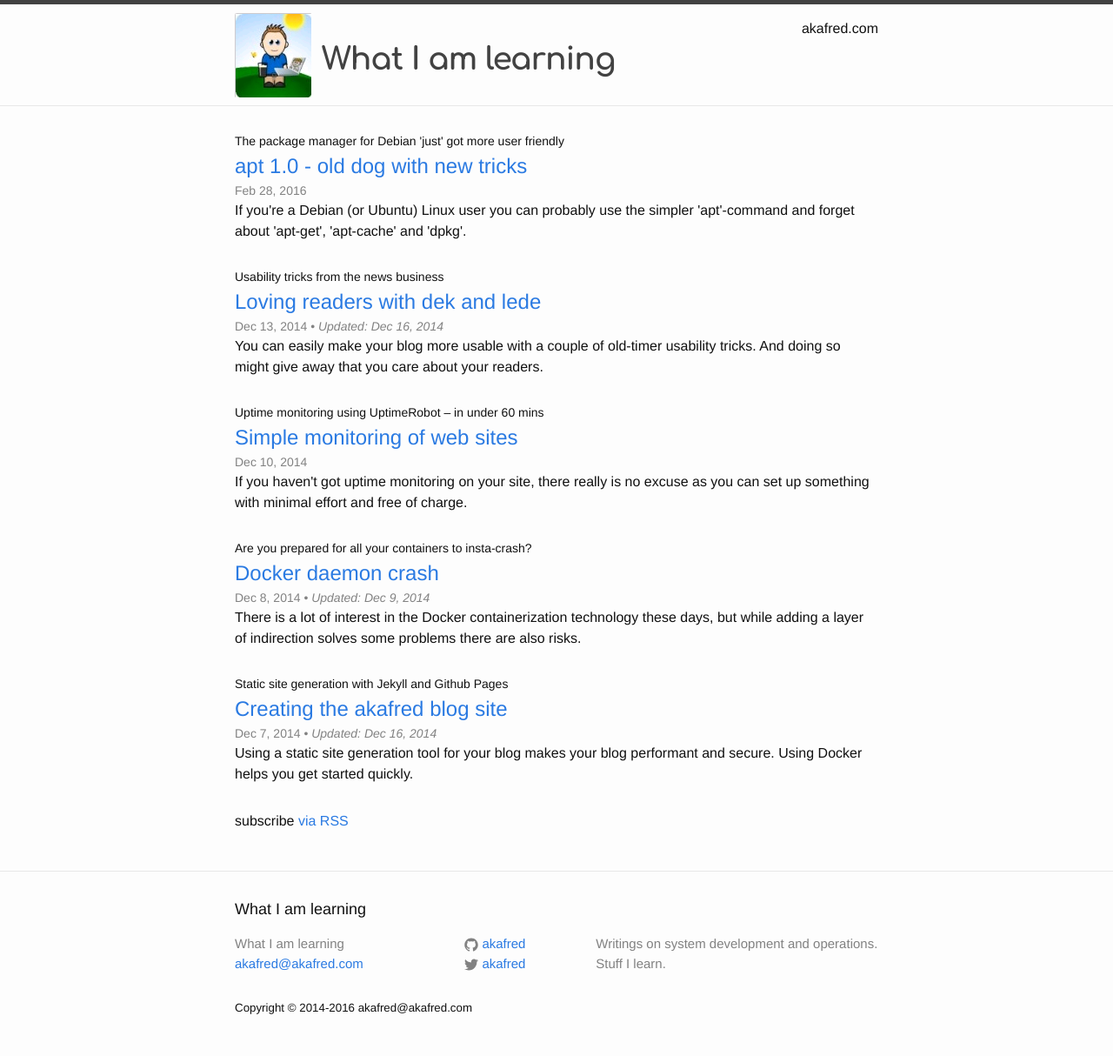
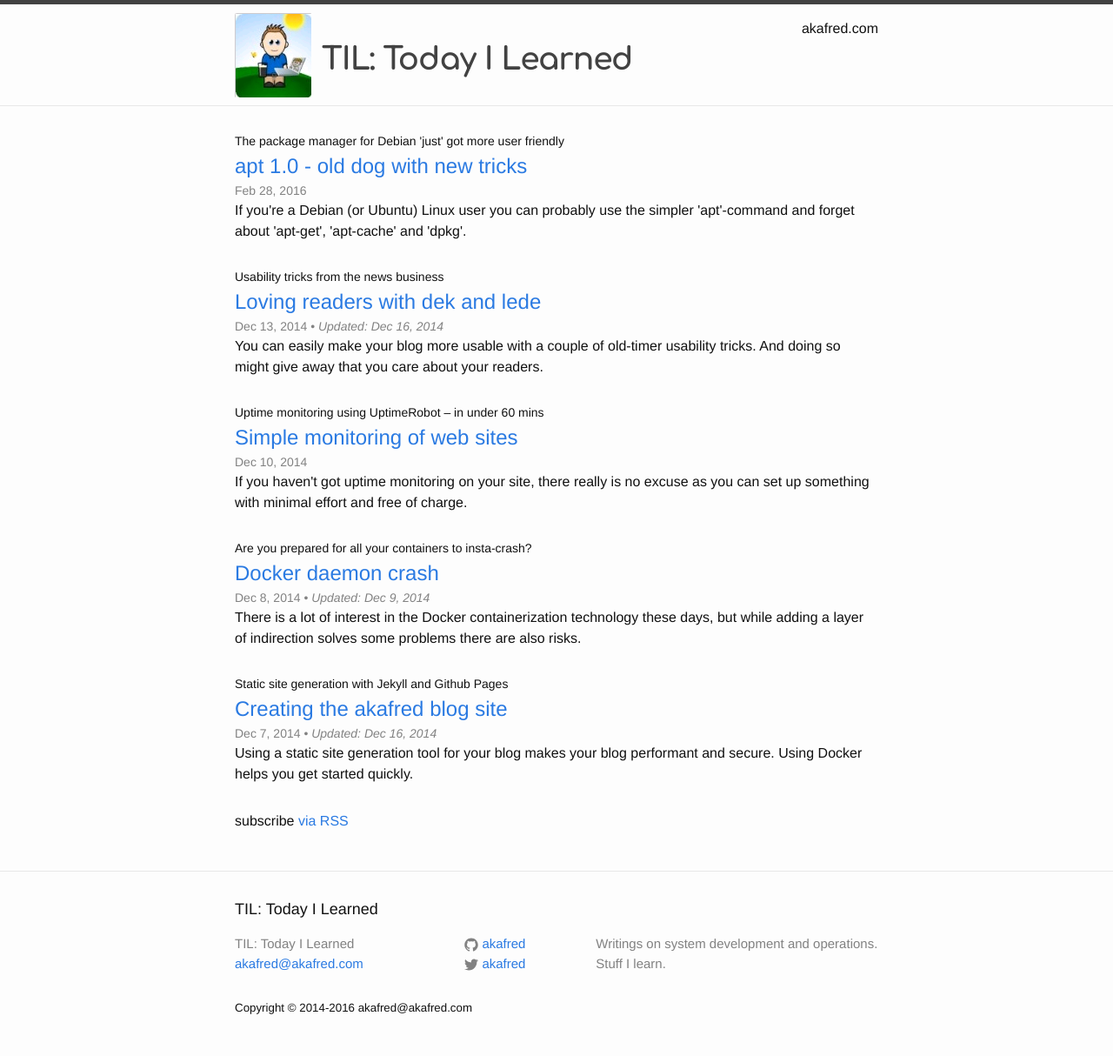
Before and after one commit to camillesalvador/akafred.github.io, a Jekyll site: the page built from index.html, in a window 1280 px wide. Shown: the whole page at 87% size. Built offline with Jekyll 4.4.1, drawn with Linux system fonts in a browser that asks for light colours; some web fonts are replaced; comment, search, counter and statistics services are not loaded.

Commit message:
Change blog title.

```diff
--- a/_config.yml
+++ b/_config.yml
@@ -1,5 +1,5 @@
 # Site settings
-title: What I am learning
+title: "TIL: Today I Learned"
 email: akafred@akafred.com
 description: > # this means to ignore newlines until "baseurl:"
   Writings on system development and operations. Stuff I learn.
--- a/_includes/head.html
+++ b/_includes/head.html
@@ -2,7 +2,7 @@
   <meta charset="utf-8">
   <meta http-equiv="X-UA-Compatible" content="IE=edge">
   <meta name="viewport" content="width=device-width initial-scale=1">
-  <title>{% if page.title %}{{ page.title }} - {% endif %}{{ site.title }}</title>
+  <title>{% if page.title %}TIL: {{ page.title }}{% else %}{{ site.title }}{% endif %}</title>
   <meta name="description" content="{% if page.excerpt %}{{ page.excerpt | strip_html | strip_newlines | truncate: 160 }}{% else %}{{ site.description }}{% endif %}">
 
   <link rel="stylesheet" href="{{ "/css/main.css" | prepend: site.baseurl }}">
```
